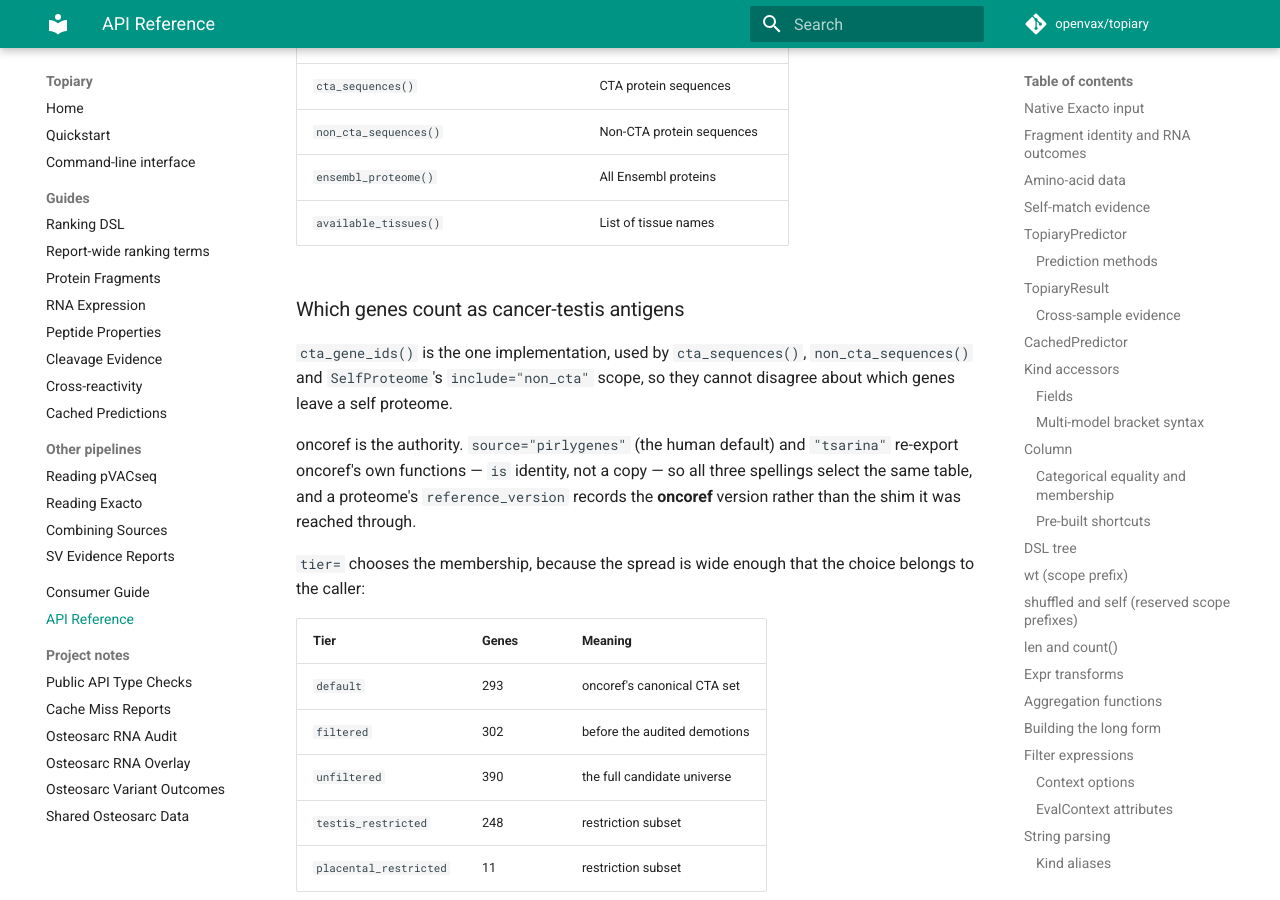
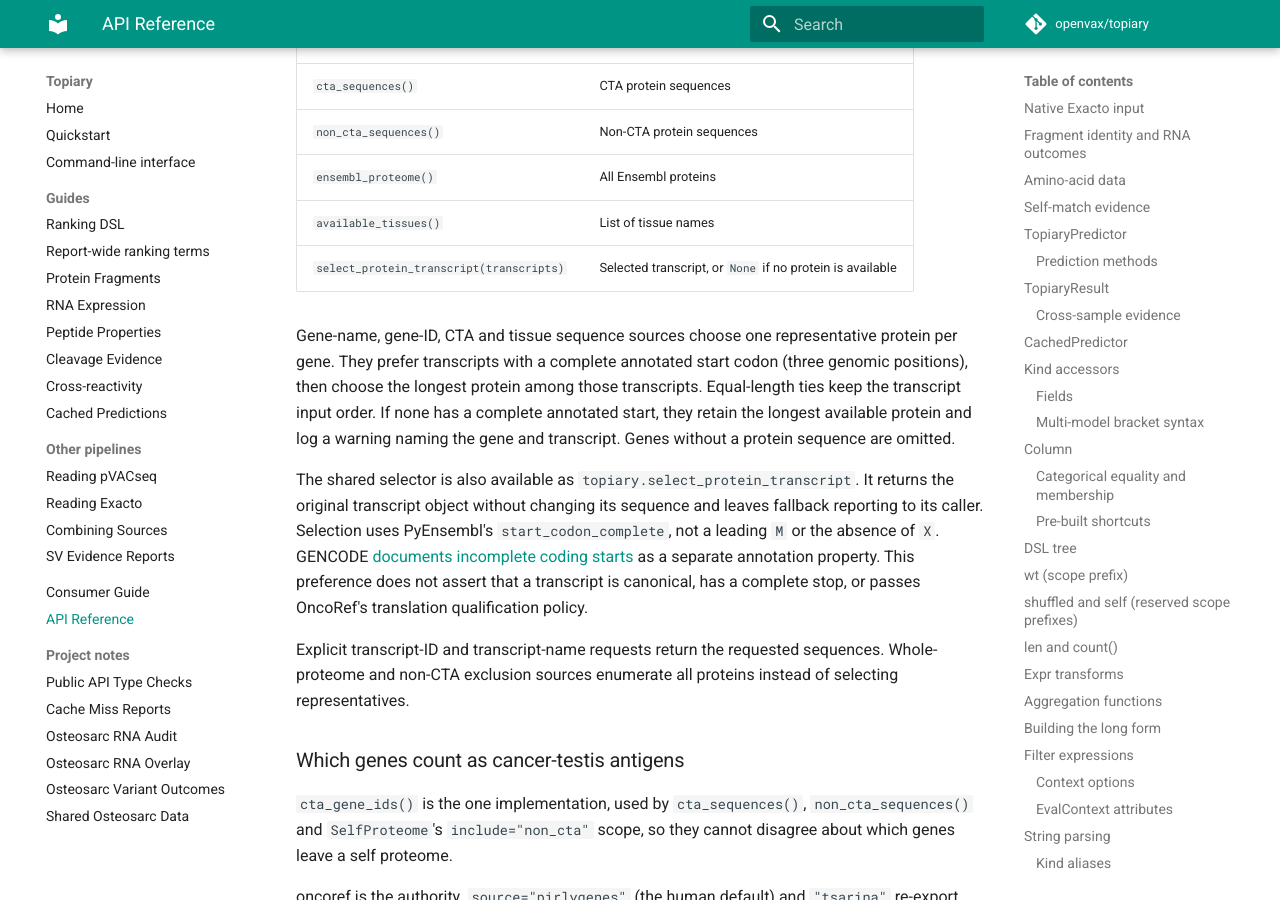
Before and after one commit to openvax/topiary, an MkDocs documentation site: the page built from docs/api.md, in a window 1280 px wide and 900 px high, scrolled down 21190 px. Built offline with MkDocs 1.6.1 and Material for MkDocs 9.7.7, drawn with Linux system fonts in a browser that asks for light colours; comment, search, counter and statistics services are not loaded.

Commit message:
Prefer complete annotated starts for gene protein sources

```diff
--- a/docs/api.md
+++ b/docs/api.md
@@ -683,6 +683,28 @@ MT value.
 | `non_cta_sequences()` | Non-CTA protein sequences |
 | `ensembl_proteome()` | All Ensembl proteins |
 | `available_tissues()` | List of tissue names |
+| `select_protein_transcript(transcripts)` | Selected transcript, or `None` if no protein is available |
+
+Gene-name, gene-ID, CTA and tissue sequence sources choose one representative
+protein per gene. They prefer transcripts with a complete annotated start codon
+(three genomic positions), then choose the longest protein among those
+transcripts. Equal-length ties keep the transcript input order. If none has a
+complete annotated start, they retain the longest available protein and log a
+warning naming the gene and transcript. Genes without a protein sequence are
+omitted.
+
+The shared selector is also available as `topiary.select_protein_transcript`.
+It returns the original transcript object without changing its sequence and
+leaves fallback reporting to its caller. Selection uses PyEnsembl's
+`start_codon_complete`, not a leading `M` or the absence of `X`. GENCODE
+[documents incomplete coding starts](https://www.gencodegenes.org/pages/tags.html)
+as a separate annotation property. This preference does not assert that a
+transcript is canonical, has a complete stop, or passes OncoRef's translation
+qualification policy.
+
+Explicit transcript-ID and transcript-name requests return the requested
+sequences. Whole-proteome and non-CTA exclusion sources enumerate all proteins
+instead of selecting representatives.
 
 ### Which genes count as cancer-testis antigens
 
--- a/topiary/__init__.py
+++ b/topiary/__init__.py
@@ -33,6 +33,7 @@ from .cleavage import (
     cleavage_interval_coverage, from_cleavage_results, select_cleavage_sites,
 )
 from .inputs import iter_fasta_records
+from .sources import select_protein_transcript
 from .predictor import (
     TopiaryPredictor,
     describe_prediction_models,
@@ -241,9 +242,10 @@ from .amino_acids import (
     encode_amino_acids,
 )
 
-__version__ = "5.111.3"
+__version__ = "5.111.7"
 
 __all__ = [
+    "select_protein_transcript",
     "PROTEIN_SCAN_METADATA_COLUMNS",
     "peptide_occurrence_flanks",
     "prediction_flank_limits",
```
Also changed, not shown: CHANGELOG.md (+12 -0 lines), docs/quickstart.md (+1 -1 lines), tasks/lessons.md (added, +9 -0 lines), tasks/todo.md (added, +60 -0 lines), 3 other files.
